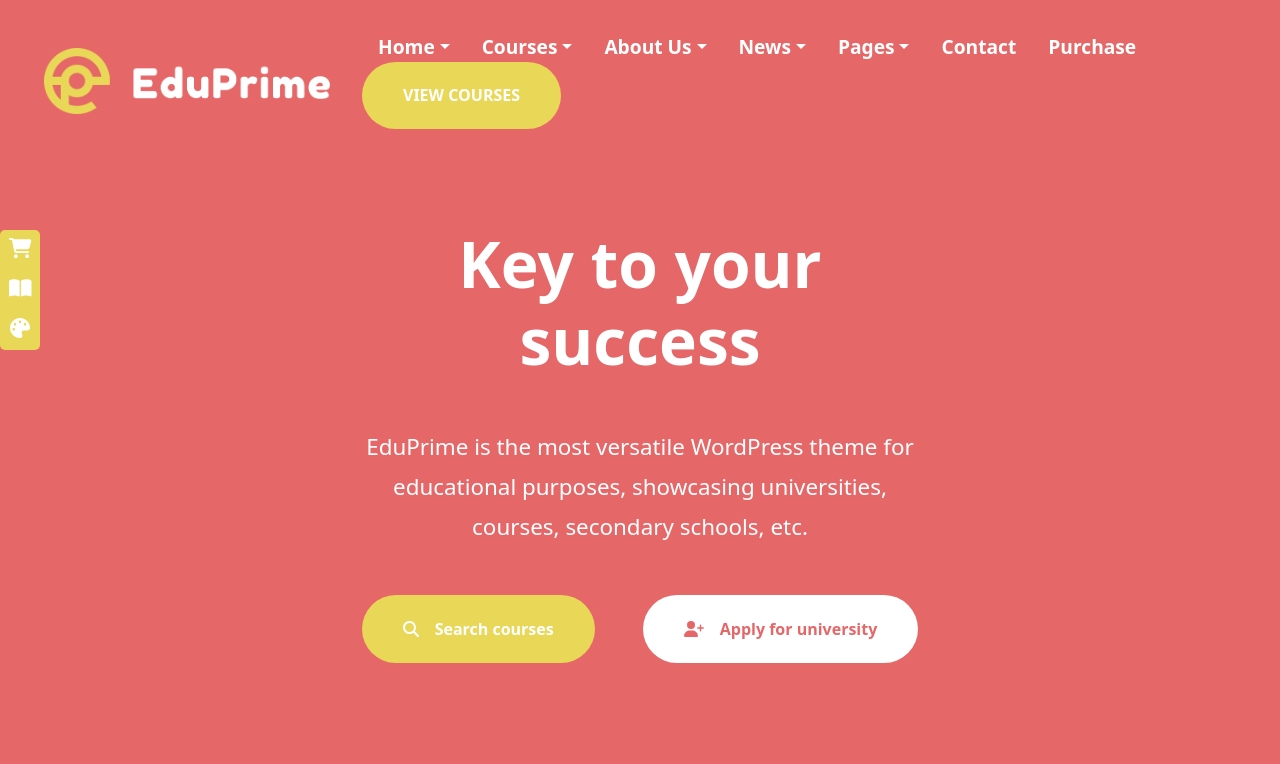
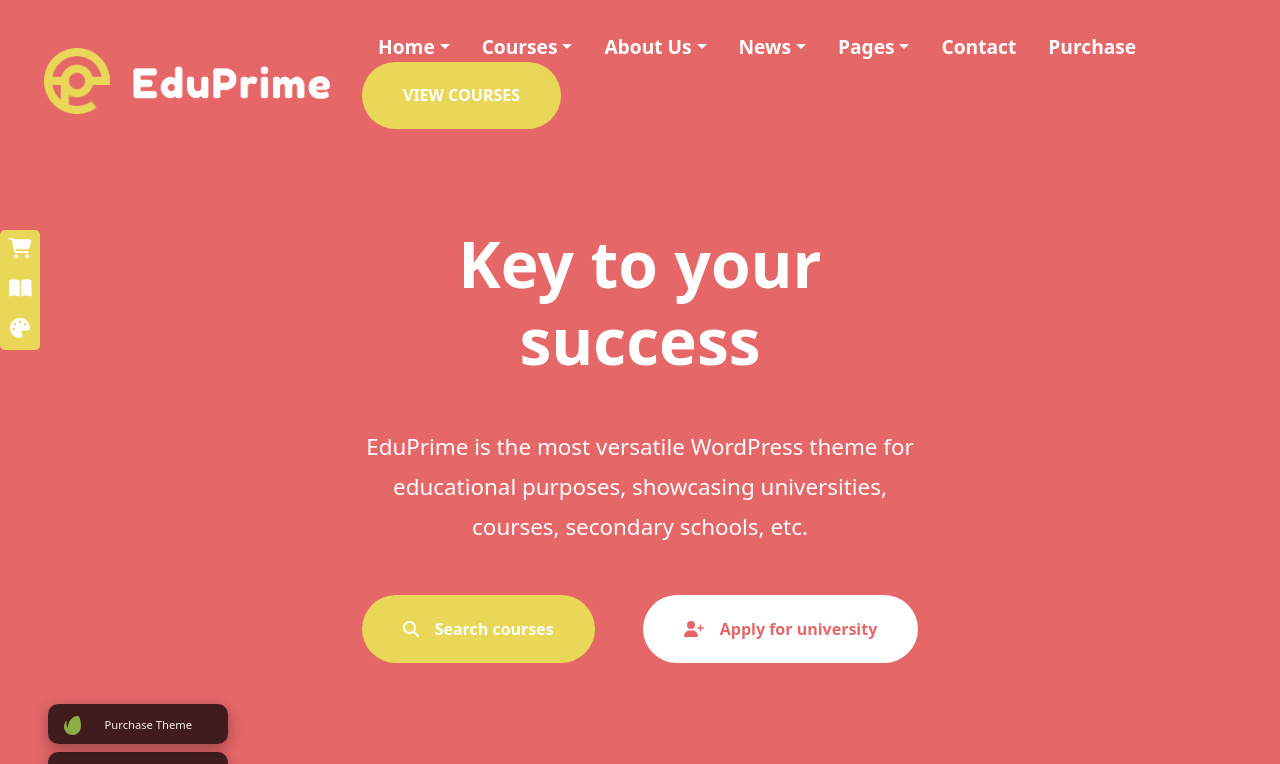
Before and after one commit to giuliaballestrero/proj-html-vuejs, a Vue app: page / in a window 1280 px wide. Shown: the top 764 px of the page. Built offline with nearby package versions, Linux system fonts and the light colour scheme.

Commit message:
Add hover on fixed buttons

```diff
--- a/src/components/FooterApp.vue
+++ b/src/components/FooterApp.vue
@@ -108,10 +108,7 @@ data() {
 
         </div>
         </section>
-
-        <div class="d-flex justify-content-between align-items-center px-5">
-
-            <div class="theme-btns">
+            <div class="theme-btns px-5">
                 <div>
                     <a href="#">
                        <img src="../assets/svg/svg-3.svg" alt="leaf icon">
@@ -128,11 +125,11 @@ data() {
                 </div>
 
             </div>
-
-            <a href="#" id="top-page">
-                <img src="../assets/img/back-to-top-arrow.svg" alt="top arrow">
-            </a>
-        </div>
+            <div class="d-flex justify-content-end px-5">
+                <a href="#" id="top-page">
+                    <img src="../assets/img/back-to-top-arrow.svg" alt="top arrow">
+                </a>
+            </div>
     </footer>
 </template>
 
@@ -226,12 +223,35 @@ a#top-page {
     color: $main-light-text-color ;
     border-radius: 50%;
     padding: .7rem 1rem;
+    transition: transform .2s;
+
+    &:hover  {
+        transform: scale(1.2);
+    }
+}
+
+.theme-btns {
+    position: fixed;
+    bottom: 0;
+
+    div:first-child {
+        transition: transform .3s;
+
+        &:hover {
+        transform: scale(1.2);
+    }
     }
 
+    div:last-child {
+        transition: transform .3s;
 
-.theme-btns {
+        &:hover {
+        transform: scale(1.2);
+    }
+    }
 
 }
+
 .theme-btns div {
     background-color:#000000cc;
     box-shadow: rgba(0, 0, 0, 0.35) 0px 5px 15px;
--- a/src/components/HeaderApp.vue
+++ b/src/components/HeaderApp.vue
@@ -118,6 +118,11 @@ nav {
     position: absolute;
     bottom: 450px;
     position: fixed;
+    transition: transform .3s;
+
+    &:hover {
+        transform: scale(1.2);
+    }
 
     a:hover {
         color:$vivid-text-color-3;
```
